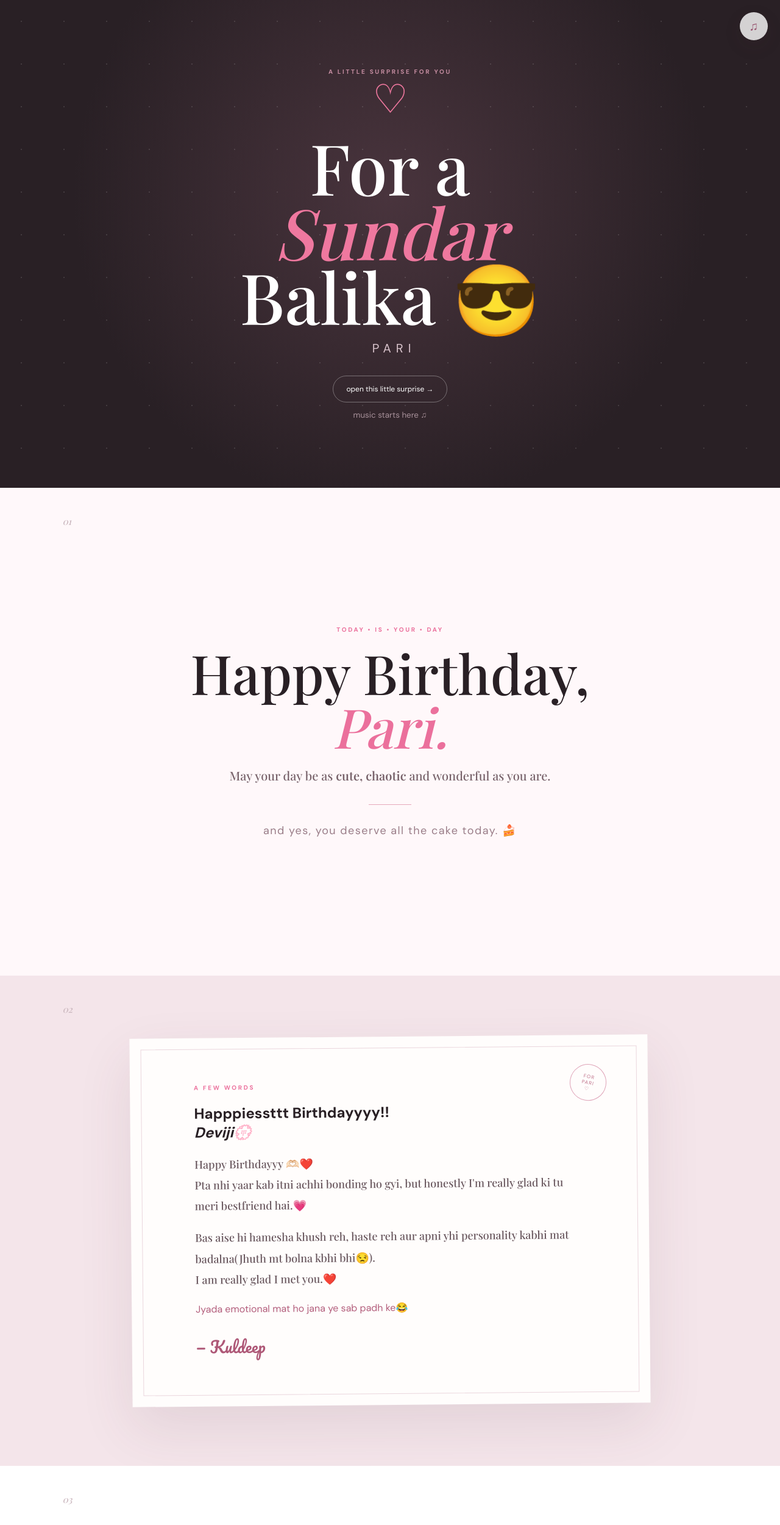
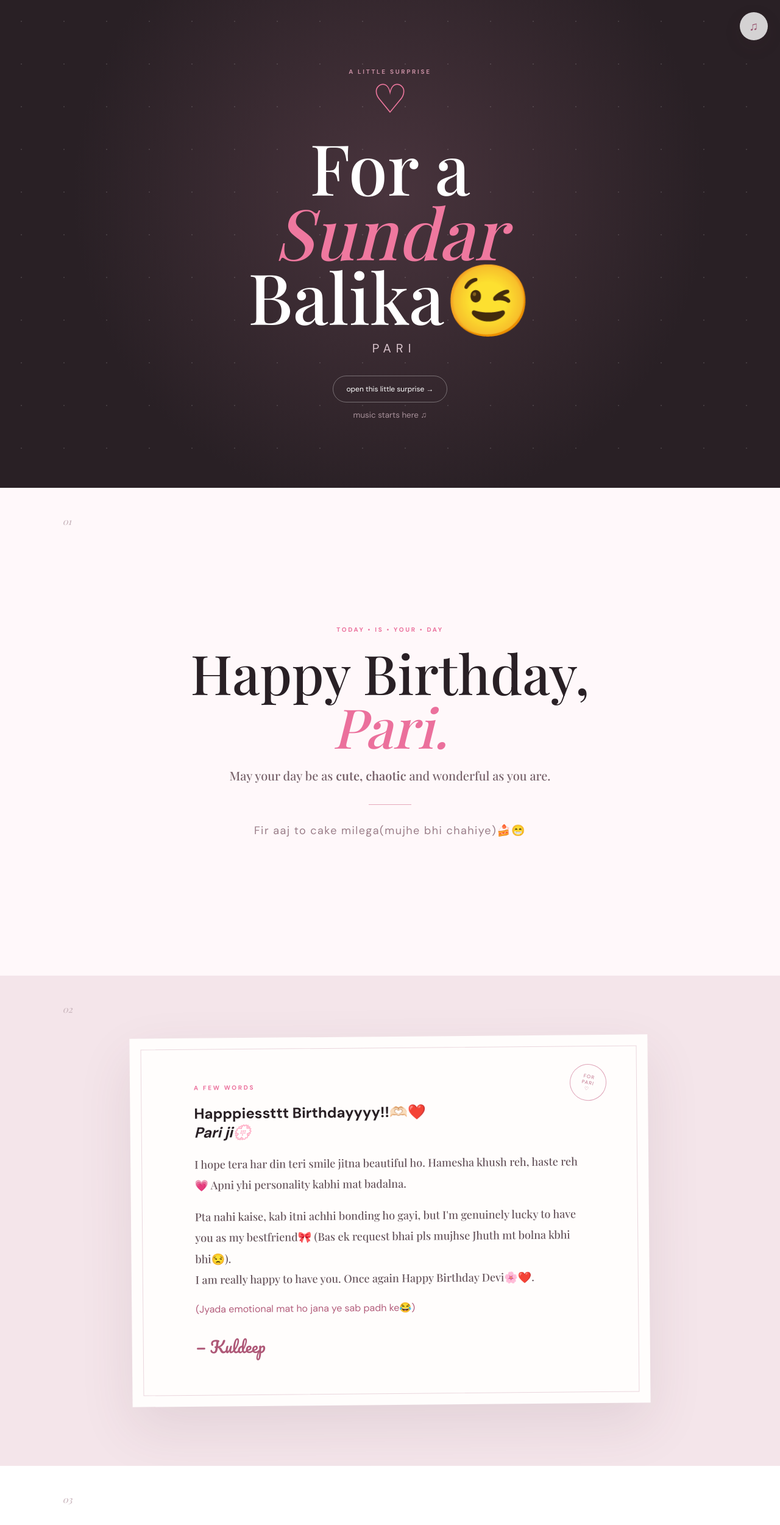
Before and after one commit to kuldeep-bytes/Birthday, a plain HTML site: page index.html in a window 1280 px wide. Shown: the top 2501 px of the page at 61% size. Drawn offline with nearby package versions, Linux system fonts and the light colour scheme; a web font is replaced by a local one.

Commit message:
Add files via upload

```diff
--- a/index.html
+++ b/index.html
@@ -98,7 +98,7 @@
         <div class="heroIn">
 
             <div class="ey">
-                A LITTLE SURPRISE FOR YOU
+                A LITTLE SURPRISE
             </div>
 
             <div class="heart">
@@ -111,7 +111,7 @@
 
                 <em>Sundar</em><br>
 
-                Balika 😎
+                Balika😉
 
             </h1>
 
@@ -173,7 +173,7 @@
 
             <span class="micro">
 
-                and yes, you deserve all the cake today. 🍰
+                Fir aaj to cake milega(mujhe bhi chahiye)🍰😁
 
             </span>
 
@@ -210,32 +210,30 @@
 
             <h2>
 
-                Happpiessttt Birthdayyyy!!<br>
+                Happpiessttt Birthdayyyy!!🫶🏻❤️<br>
 
-                <em>Deviji💮</em>
+                <em>Pari ji💮</em>
 
             </h2>
 
 
             <p>
-
-                Happy Birthdayyy 🫶🏻❤️ <br>
-            Pta nhi yaar kab itni achhi bonding ho gyi,
-            but honestly I'm really glad ki tu meri bestfriend hai.💗
+            I hope tera har din teri smile jitna beautiful ho. Hamesha khush reh, haste reh💗
+            Apni yhi personality kabhi mat badalna.
 
             </p>
 
 
             <p>
-
-                Bas aise hi hamesha khush reh, haste reh aur apni yhi personality kabhi mat badalna(Jhuth mt bolna kbhi bhi😒). <br>
-                I am really glad I met you.❤️
+                Pta nahi kaise, kab itni achhi bonding ho gayi, but I'm genuinely lucky to have you as my bestfriend🎀
+                (Bas ek request bhai pls mujhse Jhuth mt bolna kbhi bhi😒). <br>
+                I am really happy to have you. Once again Happy Birthday Devi🌸❤️.
             </p>
 
 
             <p class="note">
 
-                 Jyada emotional mat ho jana ye sab padh ke😂
+                 (Jyada emotional mat ho jana ye sab padh ke😂)
 
             </p>
 
@@ -297,7 +295,7 @@
                 <img src="images/pari1.jpg">
 
                 <figcaption>
-                    one of the fav. pic 😁
+                    one of the fav. pic😁
                 </figcaption>
 
             </figure>
@@ -330,7 +328,7 @@
                 <img src="images/pari4.jpg">
 
                 <figcaption>
-                    chidhokali spotted 😎
+                    chidhokali spotted🙂
                 </figcaption>
 
             </figure>
@@ -356,7 +354,7 @@
 
             <div class="ey">
 
-                OFFICIAL BESTIE AGREEMENT
+                OFFICIAL AGREEMENT
 
             </div>
 
```
